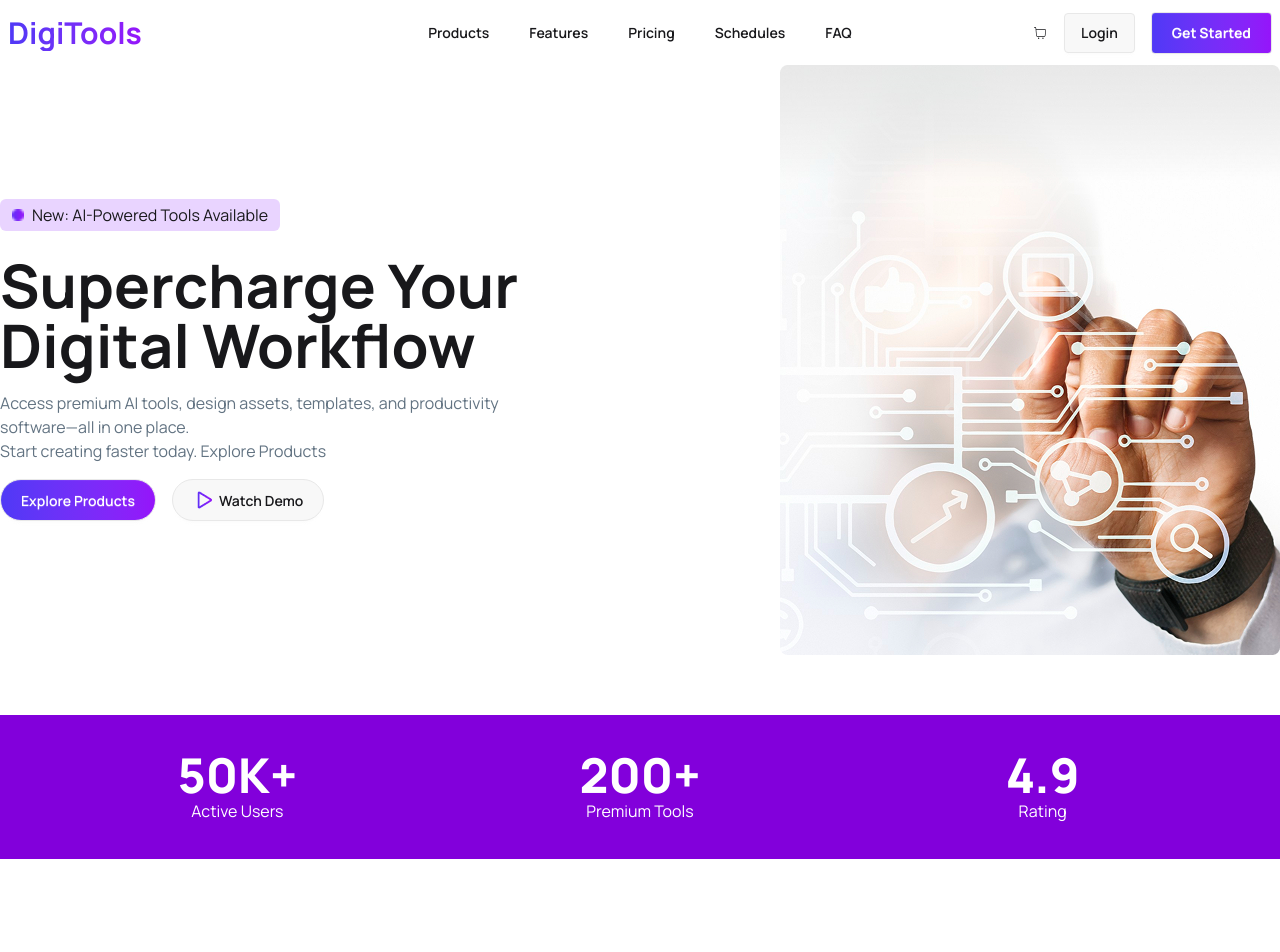
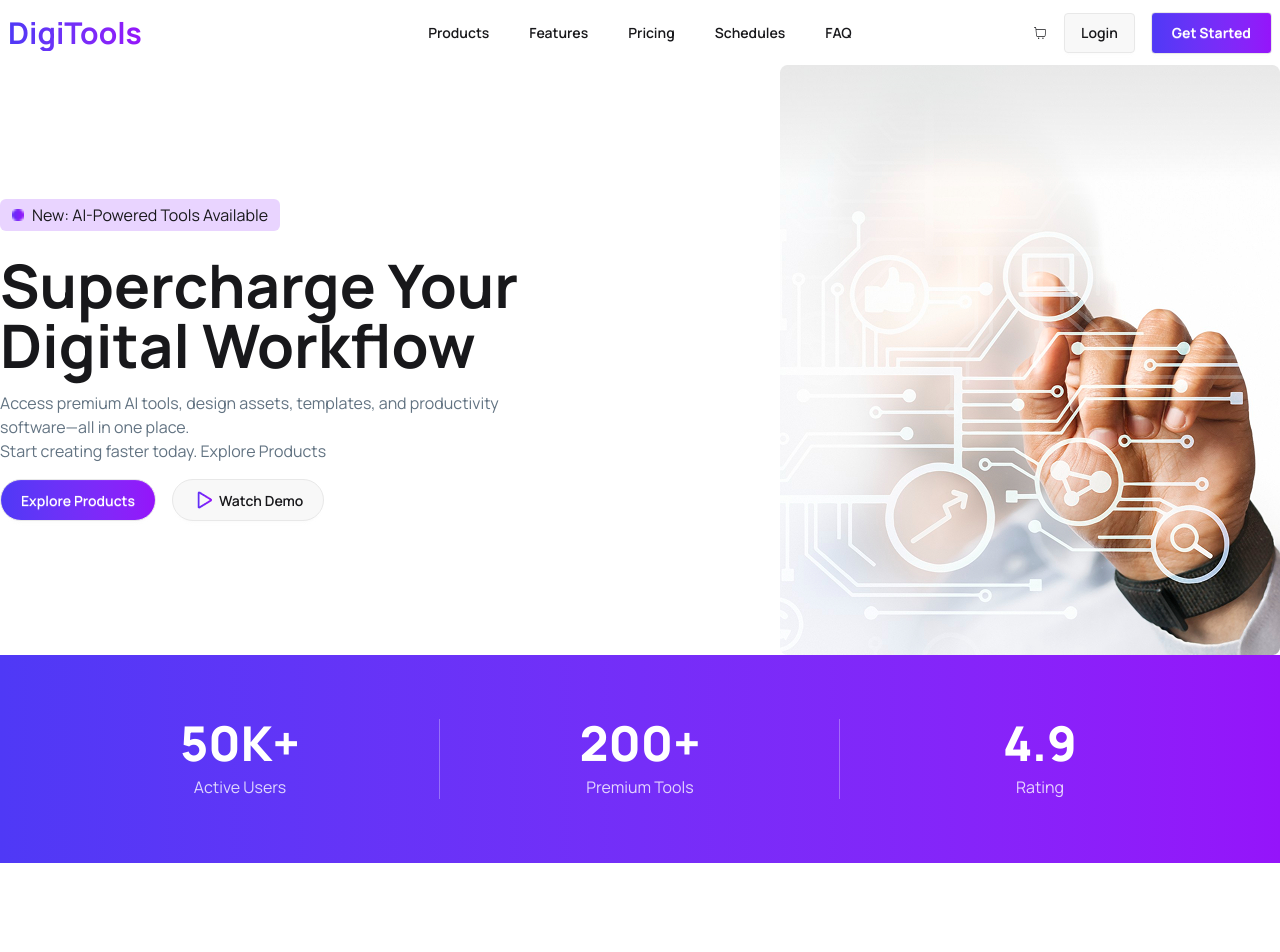
Before and after one commit to parvezmahmudlalin/DigiTools-Platform, a React (Vite) app: page / in a window 1280 px wide. Shown: the top 952 px of the page. Built offline with nearby package versions, Linux system fonts and the light colour scheme.

Commit message:
fix badge component design and divider

```diff
--- a/src/Components/Badge/Badge.jsx
+++ b/src/Components/Badge/Badge.jsx
@@ -4,21 +4,33 @@ import React from 'react';
 const Badge = () => {
   return (
 
-     <div className='bg-purple-700 p-9 grid grid-cols-3 items-center justify-evenly text-center mt-15'>
-      <div >
-        <h1 className='font-extrabold text-5xl text-white'>50K+</h1>
-        <p className='text-white items'>Active Users</p>
+        <div className="bg-linear-to-r from-[#4F39F6] to-[#9514FA] p-10">
+
+      <div className="container mx-auto grid grid-cols-1 md:grid-cols-3 text-center">
+
+
+        <div className="py-6 relative">
+          <h1 className="text-white text-5xl font-extrabold">50K+</h1>
+          <p className="text-white/80 mt-2">Active Users</p>
+
+          <div className="hidden md:block absolute right-0 top-1/2 -translate-y-1/2 h-20 w-[1px] bg-white/30"></div>
+        </div>
+
+
+        <div className="py-6 relative">
+          <h1 className="text-white text-5xl font-extrabold">200+</h1>
+          <p className="text-white/80 mt-2">Premium Tools</p>
+
+          <div className="hidden md:block absolute right-0 top-1/2 -translate-y-1/2 h-20 w-[1px] bg-white/30"></div>
+        </div>
+
+        <div className="py-6">
+          <h1 className="text-white text-5xl font-extrabold">4.9</h1>
+          <p className="text-white/80 mt-2">Rating</p>
+        </div>
+
       </div>
 
-      <div >
-        <h1 className='font-extrabold text-5xl text-white'>200+</h1>
-        <p className='text-white items'>Premium Tools</p>
-      </div>
-
-      <div >
-        <h1 className='font-extrabold text-5xl text-white'>4.9</h1>
-        <p className='text-white items'>Rating</p>
-      </div>
     </div>
 
   );
```
